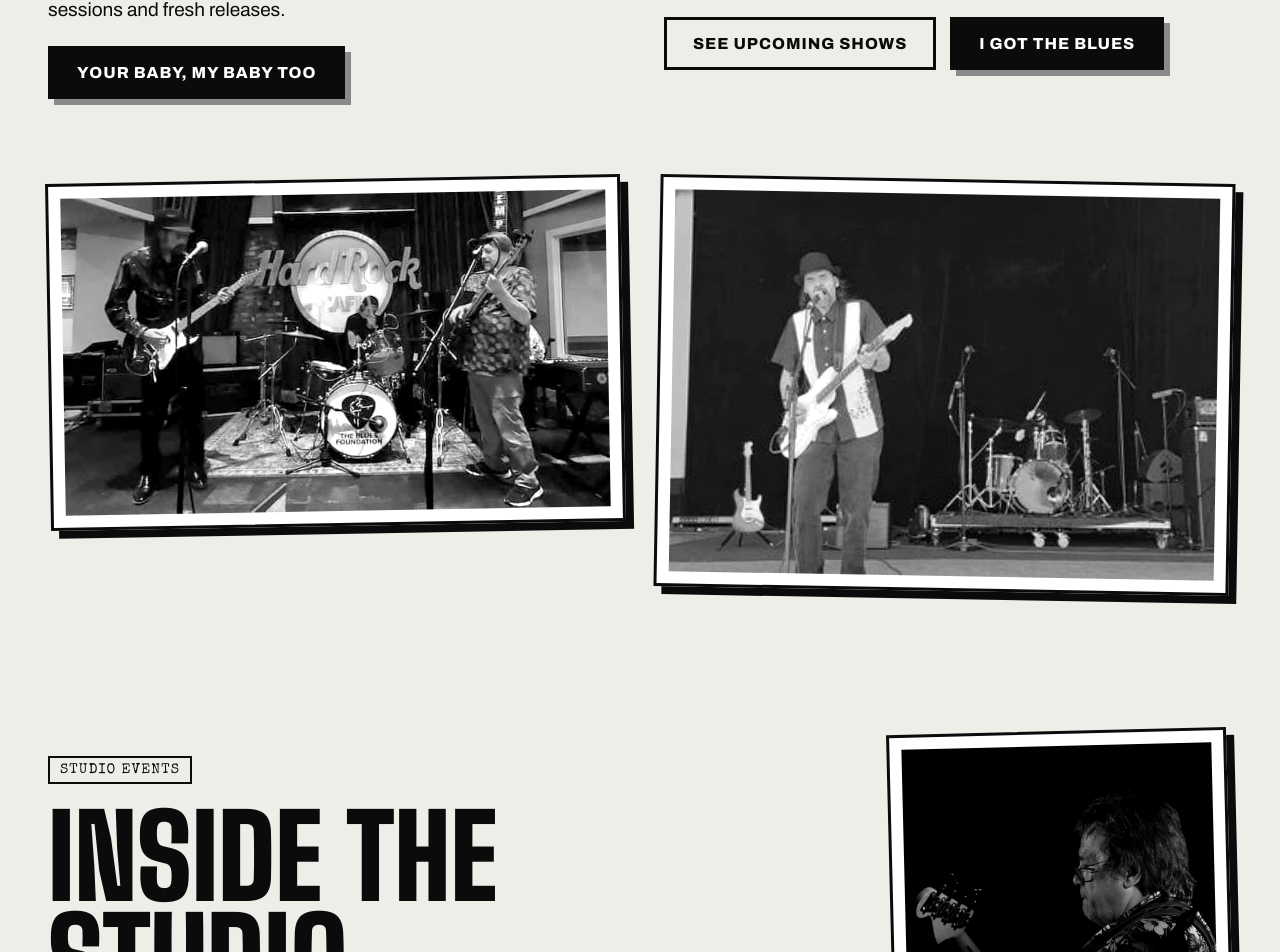
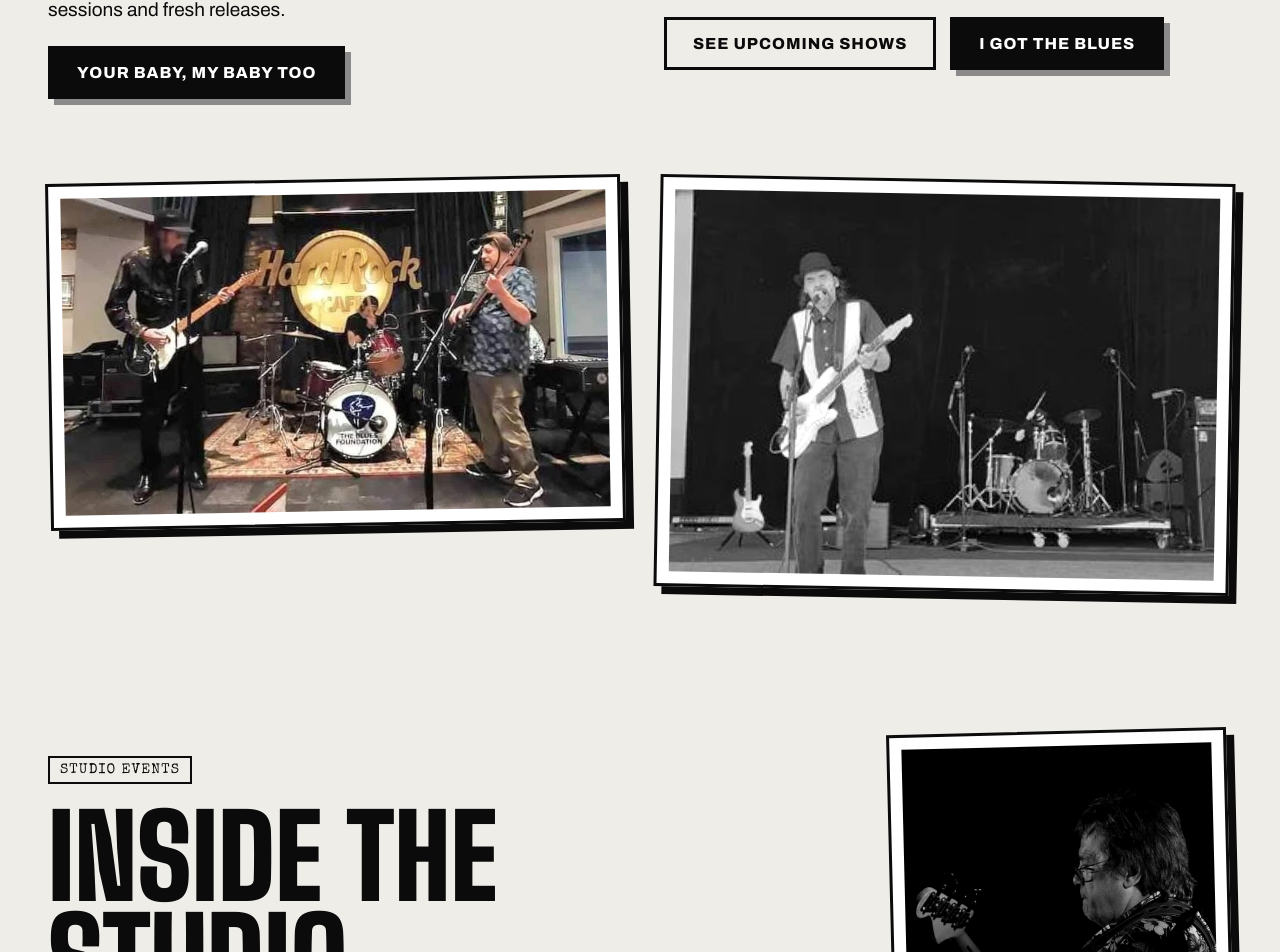
Before and after one commit to kemperdesign/no-filter-site, a Next.js app: page / in a window 1280 px wide. Shown: the part 7165-8117 px from the top of the page. Built offline with nearby package versions, Linux system fonts and the light colour scheme; no server answers; the database is empty.

Commit message:
Hard Rock stage photo in color
Co-Authored-By: Claude Sonnet 5.5 <noreply@anthropic.com>
Claude-Session: https://claude.ai/code/session_01PYXfgF2SkS9MnXy7gvR5hG

```diff
--- a/app/page.js
+++ b/app/page.js
@@ -242,7 +242,7 @@ export default async function Home() {
 </div>
 </div>
 <div style={{ display: "grid", gridTemplateColumns: "repeat(auto-fit,minmax(min(300px,100%),1fr))", gap: "34px", marginTop: "80px", alignItems: "start" }}>
-<figure style={{ margin: "0", background: "#fff", padding: "12px", border: "3px solid #0b0b0b", boxShadow: "8px 8px 0 #0b0b0b", transform: "rotate(-1deg)" }}><img src="/img/hardrock-stage.jpg" alt="No Filter on stage at Hard Rock Cafe" style={{ width: "100%", display: "block", filter: "grayscale(1) contrast(1.12)" }} /></figure>
+<figure style={{ margin: "0", background: "#fff", padding: "12px", border: "3px solid #0b0b0b", boxShadow: "8px 8px 0 #0b0b0b", transform: "rotate(-1deg)" }}><img src="/img/hardrock-stage.jpg" alt="No Filter on stage at Hard Rock Cafe" style={{ width: "100%", display: "block", filter: "none" }} /></figure>
 <figure style={{ margin: "0", background: "#fff", padding: "12px", border: "3px solid #0b0b0b", boxShadow: "8px 8px 0 #0b0b0b", transform: "rotate(1deg)" }}><img src="/img/outdoor-stage.jpg" alt="Guitarist on an outdoor stage" style={{ width: "100%", display: "block", filter: "grayscale(1) contrast(1.12)" }} /></figure>
 </div>
 </div>
```
